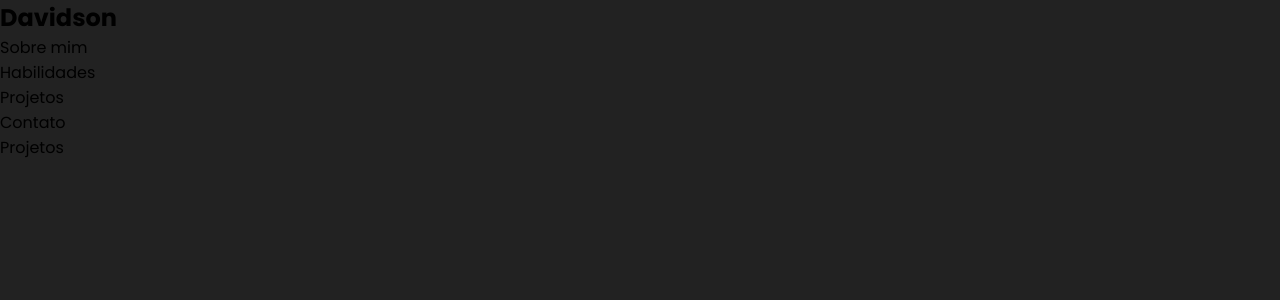
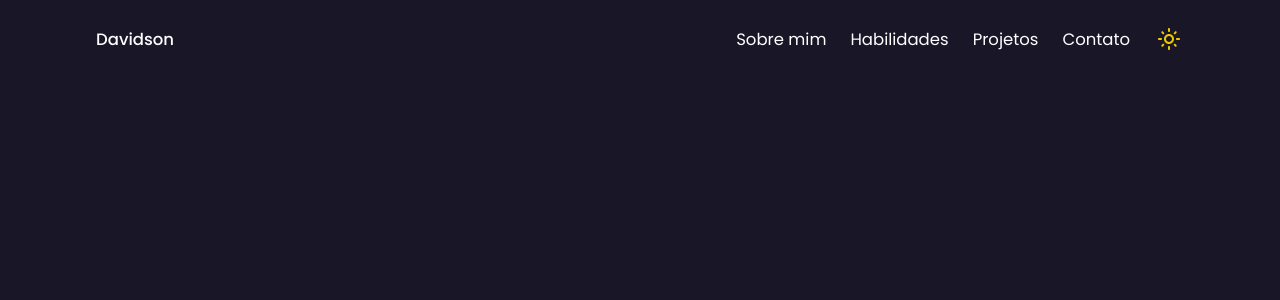
Before and after one commit to davidsonmarra/portfolio, a React (Create React App) app: page / in a window 1280 px wide. Shown: the top 300 px of the page. Built offline with nearby package versions, Linux system fonts and the light colour scheme.

Commit message:
starting the SideBar

```diff
--- a/src/App.tsx
+++ b/src/App.tsx
@@ -7,10 +7,14 @@ import { lightTheme, darkTheme } from './global/styles/theme';
 function App() {
   const [isDarkTheme, setIsDarkTheme] = useState(true);
 
+  const handleChanceMode = (state: boolean) => {
+    setIsDarkTheme(!state);
+  }
+
   return (
     <ThemeProvider theme={isDarkTheme ? darkTheme : lightTheme}>
       <GlobalStyle />
-      <Header />
+      <Header themeMode={isDarkTheme} changeTheme={handleChanceMode}/>
     </ThemeProvider>
   );
 }
--- a/src/components/Header/index.tsx
+++ b/src/components/Header/index.tsx
@@ -1,35 +1,58 @@
 import React from 'react';
+import { DarkModeIcon } from '../Svgs/DarkModeIcon';
+import { LightModeIcon } from '../Svgs/LightModeIcon';
+import { SideBar } from '../SideBar';
 import {
   Container,
+  Content,
   Name,
+  NameLink,
   NavBar,
   NavList,
-  NavItem
+  NavItem,
+  Section,
+  ThemeIconContainer
 } from './styles';
+import { useWindowDimensions } from '../../hooks/useWindowDimensions';
 
-export const Header: React.FC = () => {
+interface HeaderProps {
+  themeMode: boolean;
+  changeTheme: (state: boolean) => void;
+}
+
+export const Header: React.FC<HeaderProps> = ({ themeMode, changeTheme }) => {
+  const { width } = useWindowDimensions();
+
   return (
     <Container>
-      <Name>Davidson</Name>
+      <Content>
+        <Name><NameLink href="#">Davidson</NameLink></Name>
+        {
+          width > 920 ?
           <NavBar>
             <NavList>
               <NavItem>
-            Sobre mim
+                <Section href="#about">Sobre mim</Section>
               </NavItem>
               <NavItem>
-            Habilidades
+                <Section href="#skills">Habilidades</Section>
               </NavItem>
               <NavItem>
-            Projetos
+                <Section href="#projects">Projetos</Section>
               </NavItem>
               <NavItem>
-            Contato
+                <Section href="#contact">Contato</Section>
               </NavItem>
               <NavItem>
-            Projetos
+                <ThemeIconContainer onClick={() => changeTheme(themeMode)}>
+                  {themeMode ? <LightModeIcon /> : <DarkModeIcon />}
+                </ThemeIconContainer>
               </NavItem>
             </NavList>
-      </NavBar>
+          </NavBar> :
+          <SideBar />
+        }
+      </Content>
     </Container>
   );
 }
--- a/src/components/Header/styles.ts
+++ b/src/components/Header/styles.ts
@@ -1,13 +1,88 @@
 import styled from 'styled-components';
 
 export const Container = styled.section`
-
+  background: ${({ theme }) => theme.colors.headerBackground};
+  transition: all 0.50s ease-in-out;
 `;
 
-export const Name = styled.h2``;
+export const Content = styled.div`
+  padding: 1.5rem 1rem;
+  max-width: 1120px;
+  margin: 0 auto;
+  display: flex;
+  align-items: center;
+  justify-content: space-between;
+  color: ${({ theme }) => theme.colors.text};
+`;
 
-export const NavBar = styled.nav``;
+export const Name = styled.h2`
+  font-weight: 500;
+  font-size: 16.5px;
+`;
 
-export const NavList = styled.ul``;
+export const NameLink = styled.a`
+  text-decoration: none;
+  color: ${({ theme }) => theme.colors.text};
+  transition: color 0.25s ease-out;
+  :hover {
+    cursor: pointer;
+    color: ${({ theme }) => theme.colors.primary};
+  }
+`;
 
-export const NavItem = styled.li``;
+export const NavBar = styled.nav`
+  font-size: 16.5px;
+`;
+
+export const NavList = styled.ul`
+  display: flex;
+  align-items: center;
+  list-style: none;
+`;
+
+export const NavItem = styled.li`
+  & + li {
+    margin-left: 1.5rem;
+  }
+`;
+
+export const Section = styled.a`
+  text-decoration: none;
+  color: ${({ theme }) => theme.colors.text};
+  position: relative;
+  transition: all 0.25s ease-out;
+  :hover {
+    filter: brightness(0.8);
+  }
+  ::after {
+    content: '';
+    position: absolute;
+    width: 100%;
+    transform: scaleX(0);
+    height: 2px;
+    bottom: 0;
+    left: 0;
+    background-color: ${({ theme }) => theme.colors.secondary};
+    transform-origin: bottom right;
+    transition: transform 0.25s ease-out;
+  }
+  :hover::after {
+    transform: scaleX(1);
+    transform-origin: bottom left;
+  }
+`;
+
+export const ThemeIconContainer = styled.div`
+  border-radius: 0.5rem;
+  width: 30px;
+  height: 30px;
+  display: flex;
+  align-items: center;
+  justify-content: center;
+  transition: all .3s;
+  :hover {
+    cursor: pointer;
+    background: #22222222;
+    filter: brightness(0.8);
+  }
+`;
--- /dev/null
+++ b/src/components/SideBar/index.tsx
@@ -0,0 +1,11 @@
+import React from 'react';
+import { MenuIcon } from '../Svgs/MenuIxon';
+import { Container } from './styles';
+
+export const SideBar: React.FC = () => {
+  return (
+    <Container>
+      <MenuIcon />
+    </Container>
+  );
+}
--- /dev/null
+++ b/src/components/SideBar/styles.ts
@@ -0,0 +1,7 @@
+import styled from 'styled-components';
+
+export const Container = styled.nav`
+  display: flex;
+  justify-content: center;
+  align-items: center;
+`;
--- /dev/null
+++ b/src/components/Svgs/DarkModeIcon.tsx
@@ -0,0 +1,18 @@
+import React from 'react';
+import { useTheme } from 'styled-components';
+
+export const DarkModeIcon: React.FC = () => {
+  const theme = useTheme();
+
+  return (
+    <svg xmlns="http://www.w3.org/2000/svg" enable-background="new 0 0 24 24" height="24px" viewBox="0 0 24 24" width="24px" fill={theme.colors.themeIcon}>
+      <g>
+        <rect fill="none" height="24" width="24"/>
+      </g>
+      <g><g>
+      <path d="M19.78,17.51c-2.47,0-6.57-1.33-8.68-5.43C8.77,7.57,10.6,3.6,11.63,2.01C6.27,2.2,1.98,6.59,1.98,12 c0,0.14,0.02,0.28,0.02,0.42C2.61,12.16,3.28,12,3.98,12c0,0,0,0,0,0c0-3.09,1.73-5.77,4.3-7.1C7.78,7.09,7.74,9.94,9.32,13 c1.57,3.04,4.18,4.95,6.8,5.86c-1.23,0.74-2.65,1.15-4.13,1.15c-0.5,0-1-0.05-1.48-0.14c-0.37,0.7-0.94,1.27-1.64,1.64 c0.98,0.32,2.03,0.5,3.11,0.5c3.5,0,6.58-1.8,8.37-4.52C20.18,17.5,19.98,17.51,19.78,17.51z"/>
+      <path d="M7,16l-0.18,0C6.4,14.84,5.3,14,4,14c-1.66,0-3,1.34-3,3s1.34,3,3,3c0.62,0,2.49,0,3,0c1.1,0,2-0.9,2-2 C9,16.9,8.1,16,7,16z"/>
+      </g>'</g>
+    </svg>
+  );
+}
--- /dev/null
+++ b/src/components/Svgs/LightModeIcon.tsx
@@ -0,0 +1,13 @@
+import React from 'react';
+import { useTheme } from 'styled-components';
+
+export const LightModeIcon: React.FC = () => {
+  const theme = useTheme();
+
+  return (
+    <svg xmlns="http://www.w3.org/2000/svg" enable-background="new 0 0 24 24" height="24px" viewBox="0 0 24 24" width="24px" fill={theme.colors.themeIcon}>
+      <rect fill="none" height="24" width="24"/>
+      <path d="M12,9c1.65,0,3,1.35,3,3s-1.35,3-3,3s-3-1.35-3-3S10.35,9,12,9 M12,7c-2.76,0-5,2.24-5,5s2.24,5,5,5s5-2.24,5-5 S14.76,7,12,7L12,7z M2,13l2,0c0.55,0,1-0.45,1-1s-0.45-1-1-1l-2,0c-0.55,0-1,0.45-1,1S1.45,13,2,13z M20,13l2,0c0.55,0,1-0.45,1-1 s-0.45-1-1-1l-2,0c-0.55,0-1,0.45-1,1S19.45,13,20,13z M11,2v2c0,0.55,0.45,1,1,1s1-0.45,1-1V2c0-0.55-0.45-1-1-1S11,1.45,11,2z M11,20v2c0,0.55,0.45,1,1,1s1-0.45,1-1v-2c0-0.55-0.45-1-1-1C11.45,19,11,19.45,11,20z M5.99,4.58c-0.39-0.39-1.03-0.39-1.41,0 c-0.39,0.39-0.39,1.03,0,1.41l1.06,1.06c0.39,0.39,1.03,0.39,1.41,0s0.39-1.03,0-1.41L5.99,4.58z M18.36,16.95 c-0.39-0.39-1.03-0.39-1.41,0c-0.39,0.39-0.39,1.03,0,1.41l1.06,1.06c0.39,0.39,1.03,0.39,1.41,0c0.39-0.39,0.39-1.03,0-1.41 L18.36,16.95z M19.42,5.99c0.39-0.39,0.39-1.03,0-1.41c-0.39-0.39-1.03-0.39-1.41,0l-1.06,1.06c-0.39,0.39-0.39,1.03,0,1.41 s1.03,0.39,1.41,0L19.42,5.99z M7.05,18.36c0.39-0.39,0.39-1.03,0-1.41c-0.39-0.39-1.03-0.39-1.41,0l-1.06,1.06 c-0.39,0.39-0.39,1.03,0,1.41s1.03,0.39,1.41,0L7.05,18.36z"/>
+    </svg>
+  );
+}
--- /dev/null
+++ b/src/components/Svgs/MenuIxon.tsx
@@ -0,0 +1,13 @@
+import React from 'react';
+import { useTheme } from 'styled-components';
+
+export const MenuIcon: React.FC = () => {
+  const theme = useTheme();
+
+  return (
+    <svg xmlns="http://www.w3.org/2000/svg" height="24px" viewBox="0 0 24 24" width="24px" fill={theme.colors.headerText}>
+      <path d="M0 0h24v24H0z" fill="none"/>
+      <path d="M3 18h18v-2H3v2zm0-5h18v-2H3v2zm0-7v2h18V6H3z"/>
+    </svg>
+  );
+}
--- a/src/global/styles/globalStyles.ts
+++ b/src/global/styles/globalStyles.ts
@@ -15,10 +15,12 @@ export const GlobalStyle = createGlobalStyle`
       font-size: 87.5%; // 14px
     }
   }
+
   // REM = 1rem = 16px => sempre usaremos rem para responsividade
   body {
     background: ${({ theme }) => theme.colors.background};
     -webkit-font-smoothing: antialiased;
+    transition: all 0.50s ease-in-out;
   }
   body, input, textarea, button {
     font-family: 'Poppins', sans-serif;
--- a/src/global/styles/theme.ts
+++ b/src/global/styles/theme.ts
@@ -2,22 +2,24 @@ import { DefaultTheme } from 'styled-components';
 
 export const lightTheme: DefaultTheme = {
   colors: {
-    background: '#222'
-  },
-  fonts: {
-    regular: 'Poppins_400Regular',
-    medium: 'Poppins_500Medium',
-    bold: 'Poppins_700Bold'
+    background: 'hsl(250, 60%, 99%)',
+    headerBackground: 'hsl(250, 60%, 99%)',
+    headerText: '#222',
+    text: '#222',
+    primary: '#8b00bf',
+    secondary: '#d300fb',
+    themeIcon: '#8b00bf'
   }
 }
 
 export const darkTheme: DefaultTheme = {
   colors: {
-    background: '#222'
-  },
-  fonts: {
-    regular: 'Poppins_400Regular',
-    medium: 'Poppins_500Medium',
-    bold: 'Poppins_700Bold'
+    background: 'hsl(250, 28%, 12%)',
+    headerBackground: 'hsl(250, 28%, 12%)',
+    headerText: '#fefefe',
+    text: '#fefefe',
+    primary: '#EDCA00',
+    secondary: '#FFD700',
+    themeIcon: '#EDCA00'
   }
 }
--- /dev/null
+++ b/src/hooks/useWindowDimensions.ts
@@ -0,0 +1,24 @@
+import { useState, useEffect } from 'react';
+
+const getWindowDimensions = () => {
+  const { innerWidth: width, innerHeight: height } = window;
+  return {
+    width,
+    height
+  };
+}
+
+export const useWindowDimensions = () => {
+  const [windowDimensions, setWindowDimensions] = useState(getWindowDimensions());
+
+  useEffect(() => {
+    function handleResize() {
+      setWindowDimensions(getWindowDimensions());
+    }
+
+    window.addEventListener('resize', handleResize);
+    return () => window.removeEventListener('resize', handleResize);
+  }, []);
+
+  return windowDimensions;
+}
```
Also changed, not shown: src/global/styles/styled.d.ts (+6 -5 lines). Lines whose indentation alone changed are shown as unchanged.
